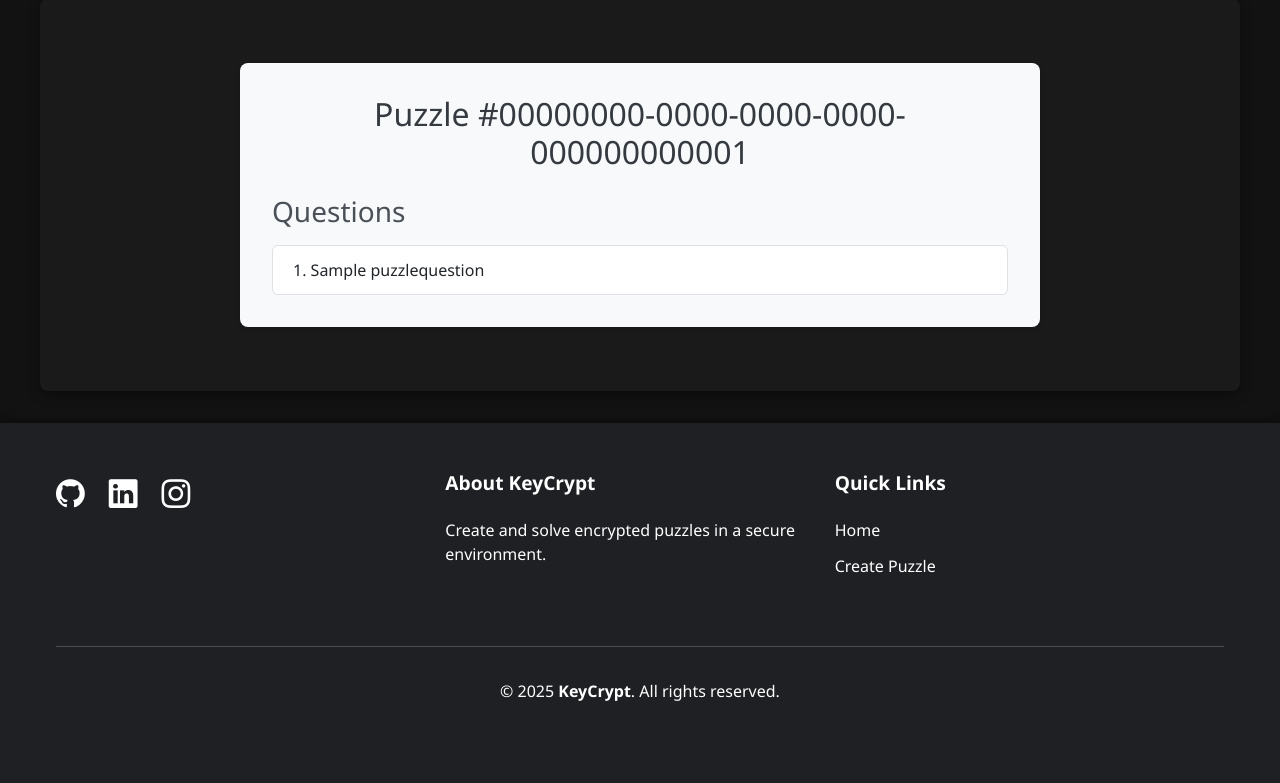
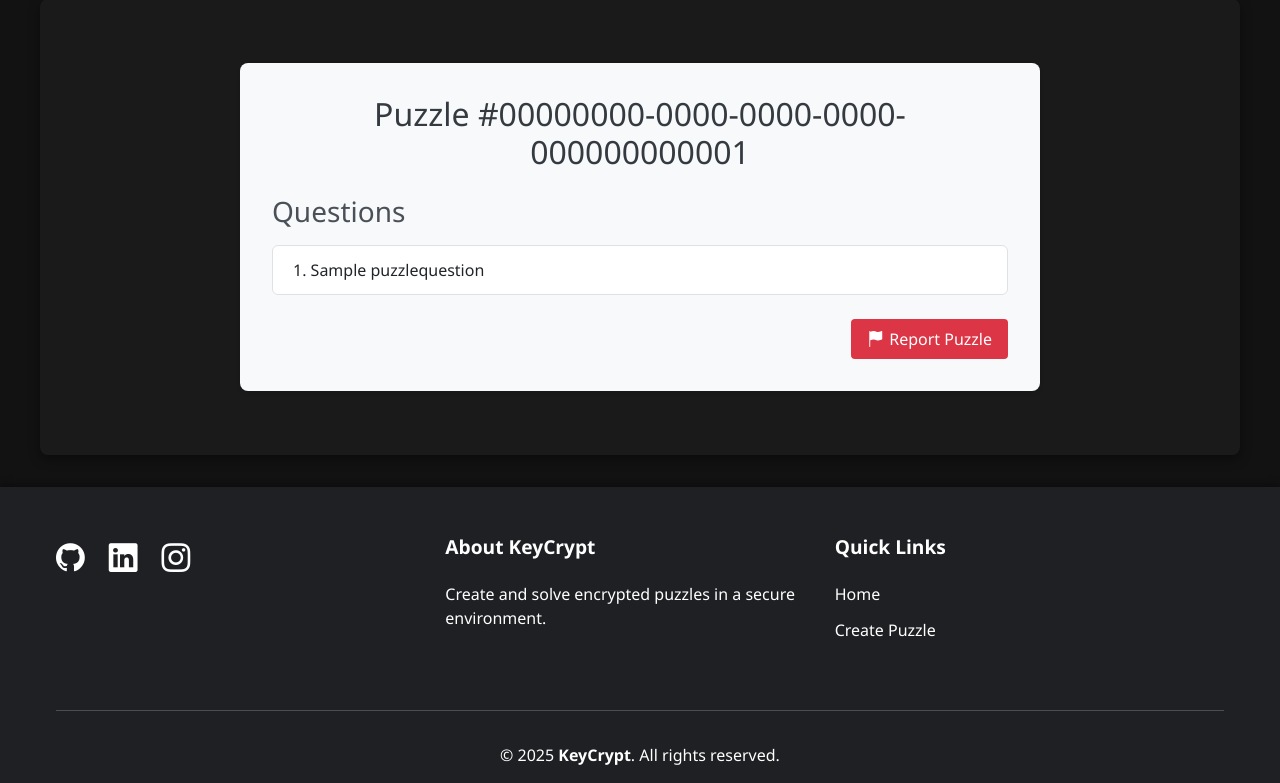
Before and after one commit to mlziade/keycrypt, a Django app: page /puzzle/view/00000000-0000-0000-0000-000000000001/ in a window 1280 px wide. Shown: the part 99-882 px from the top of the page. Before the commit the page ends 800 px from the top, so only its background shows below. Run offline with Django 5.2, Linux system fonts and the light colour scheme; tables that the repository leaves empty hold one stand-in row (values such as "Sample post"); some libraries are stand-ins or nearby versions.

Commit message:
Add puzzle reporting feature; implement model, view, and UI components

```diff
--- a/keycrypt/settings.py
+++ b/keycrypt/settings.py
@@ -33,6 +33,7 @@ ALLOWED_HOSTS = [
     'www.keycrypt.mlziade.com.br',
     'keycrypt.mlziade.com.br',
     '188.245.32.185',
+    '127.0.0.1'
 ]
 
 # Application definition
--- a/puzzle/models.py
+++ b/puzzle/models.py
@@ -39,3 +39,13 @@ class PuzzleSolved(models.Model):
 
     def __str__(self):
         return str(self.id)
+
+class PuzzleReport(models.Model):
+    id = models.AutoField(primary_key=True, auto_created=True)
+    puzzle = models.ForeignKey(Puzzle, null=True, on_delete=models.SET_NULL, related_name='reports')
+    reported_by = models.ForeignKey(Profile, null=True, on_delete=models.SET_NULL, related_name='reported_puzzles')
+    report_reason = models.TextField(null=False)
+    created_at = models.DateTimeField(auto_now_add=True)
+
+    def __str__(self):
+        return str(self.id)
--- a/puzzle/urls.py
+++ b/puzzle/urls.py
@@ -1,5 +1,5 @@
 from django.urls import path
-from .views import CreatePuzzleView, ViewPuzzleView, SolvePuzzleView, MyPuzzlesView, test_question
+from .views import CreatePuzzleView, ViewPuzzleView, SolvePuzzleView, MyPuzzlesView, test_question, report_puzzle
 
 app_name = 'puzzle'
 
@@ -9,4 +9,5 @@ urlpatterns = [
     path('solve/<uuid:puzzle_id>/', SolvePuzzleView.as_view(), name='solve_puzzle'),
     # path('my_puzzles/', MyPuzzlesView.as_view(), name='my_puzzles'),
     path('test_question/<uuid:puzzle_id>/<uuid:question_id>/', test_question, name='test_question'),
+    path('report/<uuid:puzzle_id>/', report_puzzle, name='report_puzzle'),
 ]
--- a/puzzle/views.py
+++ b/puzzle/views.py
@@ -7,7 +7,7 @@ from django.utils.decorators import method_decorator
 from django.http import JsonResponse
 
 from .forms import CreatePuzzleForm, QuestionFormSet
-from .models import Puzzle, PuzzleQuestion, PuzzleSolved
+from .models import Puzzle, PuzzleQuestion, PuzzleSolved, PuzzleReport
 from .services import encrypt_message
 
 from users.models import Profile
@@ -176,3 +176,26 @@ def test_question(request, puzzle_id, question_id):
     except (Puzzle.DoesNotExist, PuzzleQuestion.DoesNotExist):
         messages.error(request, "Puzzle or question not found.")
         return redirect('home')
+
+def report_puzzle(request, puzzle_id):
+    if request.method == 'POST':
+        try:
+            puzzle: Puzzle = Puzzle.objects.get(id=puzzle_id)
+            report_reason = request.POST.get('report_reason', '').strip()
+
+            # Create a report for the puzzle
+            puzzle_report = PuzzleReport(
+                puzzle=puzzle,
+                reported_by=request.user if request.user.is_authenticated else None,
+                report_reason=report_reason
+            )
+            puzzle_report.save()
+
+            messages.success(request, "Puzzle reported successfully.")
+            return redirect('home')
+        except Puzzle.DoesNotExist:
+            messages.error(request, "Puzzle not found.")
+            return redirect('home')
+    else:
+        messages.error(request, "Invalid request method.")
+        return redirect('home')
--- a/static/view_puzzle.css
+++ b/static/view_puzzle.css
@@ -23,3 +23,30 @@
     border-color: #dee2e6;
     padding: 0.75rem 1.25rem;
 }
+
+.action-buttons {
+    display: flex;
+    justify-content: flex-end;
+    margin-top: 2rem;
+}
+
+.btn-report {
+    background-color: #dc3545;
+    color: white;
+    border: none;
+    padding: 8px 16px;
+    border-radius: 4px;
+    cursor: pointer;
+    display: flex;
+    align-items: center;
+    gap: 6px;
+    transition: background-color 0.3s;
+}
+
+.btn-report:hover {
+    background-color: #c82333;
+}
+
+.btn-report i {
+    font-size: 1rem;
+}
--- /dev/null
+++ b/static/view_puzzle.js
@@ -0,0 +1,12 @@
+document.addEventListener('DOMContentLoaded', function() {
+    const reportButton = document.getElementById('reportButton');
+    const reportForm = document.getElementById('reportForm');
+
+    if (reportButton && reportForm) {
+        reportButton.addEventListener('click', function() {
+            if (confirm('Are you sure you want to report this puzzle?')) {
+                reportForm.submit();
+            }
+        });
+    }
+});
--- a/templates/view_puzzle.html
+++ b/templates/view_puzzle.html
@@ -33,9 +33,21 @@
                 This puzzle does not have any associated questions. You might need a key directly.
             </div>
         {% endif %}
+
+        <div class="action-buttons mt-4">
+            <button id="reportButton" class="btn-report">
+                <i class="bi bi-flag-fill"></i> Report Puzzle
+            </button>
+        </div>
+
+        <!-- Hidden form for reporting -->
+        <form id="reportForm" method="post" action="{% url 'puzzle:report_puzzle' puzzle.id %}" style="display: none;">
+            {% csrf_token %}
+            <input type="hidden" name="report_reason" value="Default">
+        </form>
     </div>
 {% endblock %}
 
 {% block extra_js %}
-    {# Add any specific JS for this page if needed later #}
+    <script src="{% static 'view_puzzle.js' %}"></script>
 {% endblock %}
```
Also changed, not shown: puzzle/admin.py (+9 -1 lines), puzzle/migrations/0006_puzzlereport.py (added).
